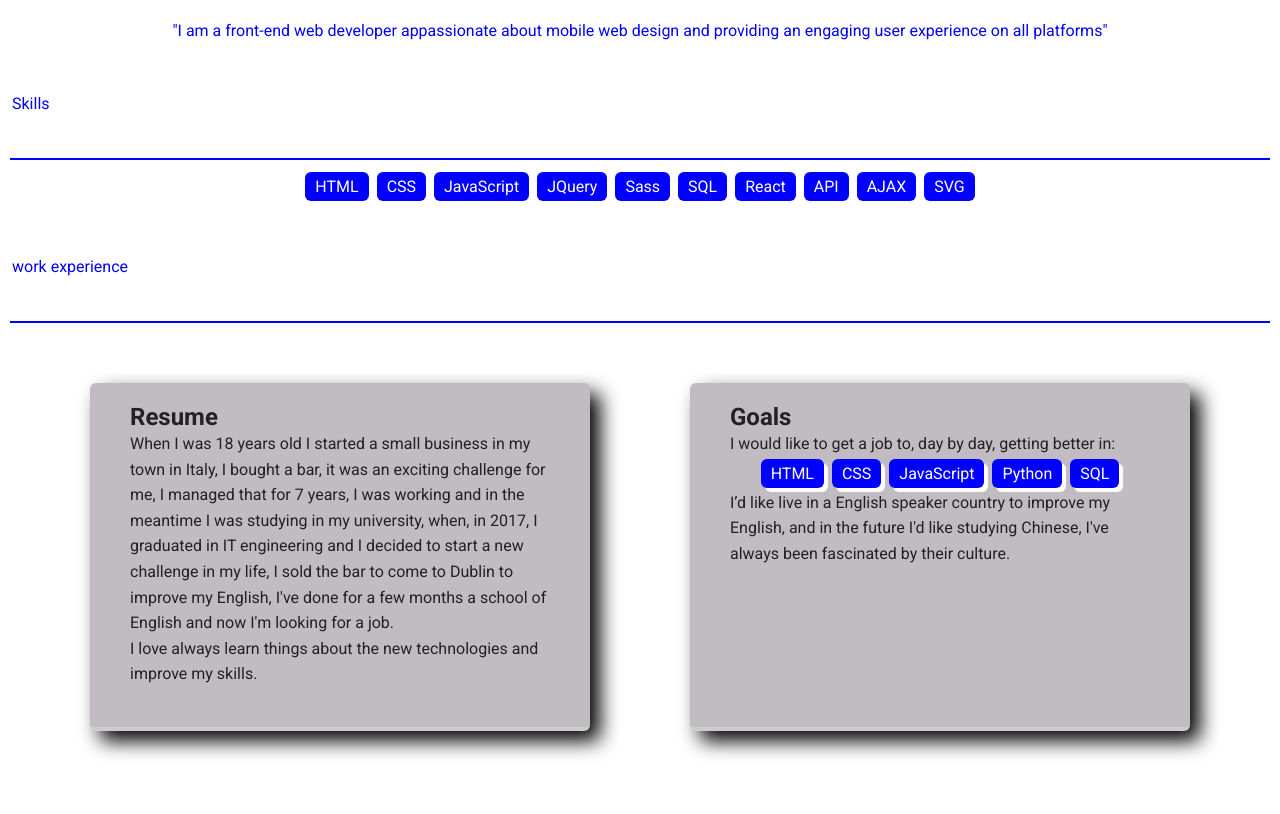
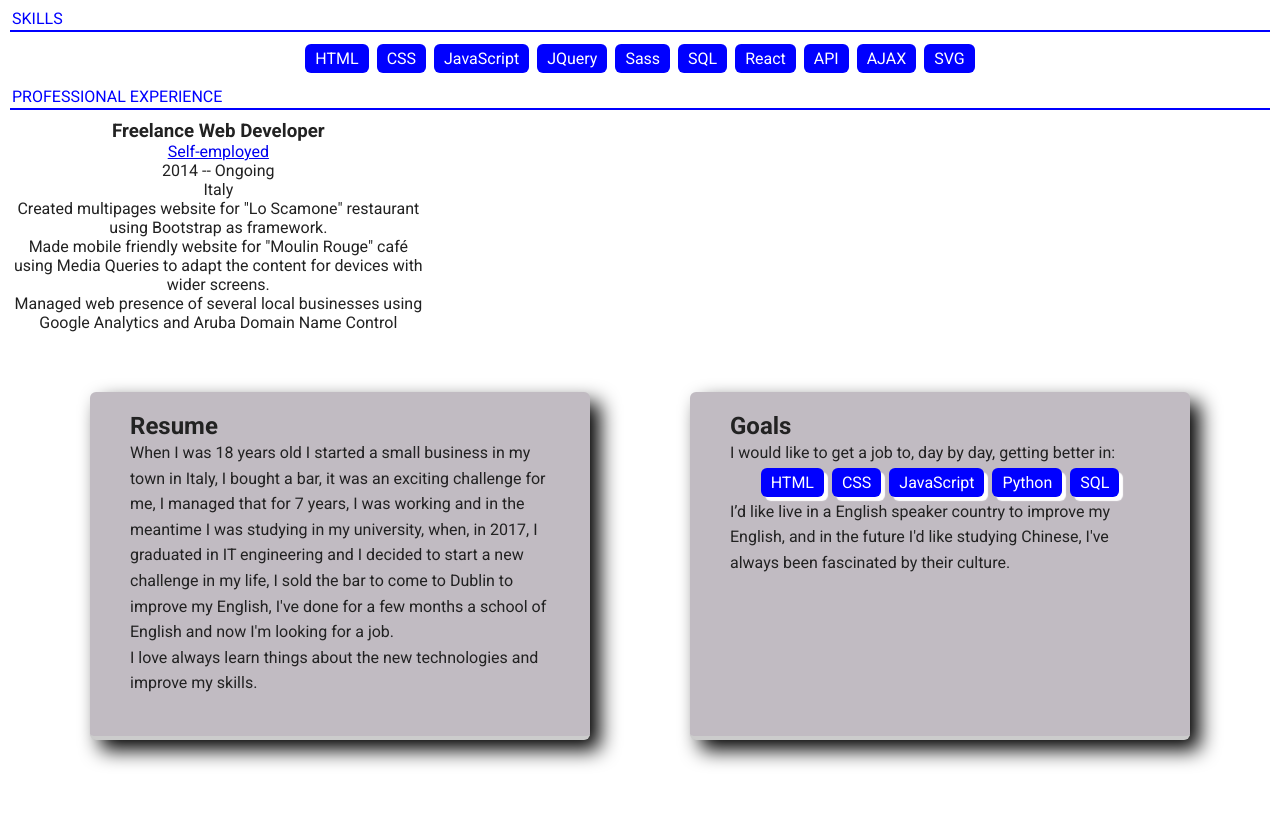
Before and after one commit to lucatardi/Personal-Profile-Page, a plain HTML site: page index.html in a window 1280 px wide. Shown: the part 137-951 px from the top of the page. Drawn offline with Linux system fonts and the light colour scheme; a web font is replaced by a local one.

Commit message:
add first job

```diff
--- a/index.html
+++ b/index.html
@@ -43,8 +43,21 @@
 
 
       <div class="div__title">
-        <p class="text__title"> work experience </p>
+        <p class="text__title"> Professional experience </p>
       </div> <!-- div__summary -->
+      <div class="div__work">
+        <h3 class="text__work--title"> Freelance Web Developer </h3>
+        <a href="#"> Self-employed </a>
+        <p class="text__time"> 2014 -- Ongoing </p>
+        <p class="text__position"> Italy </p>
+        <ul class="responsability">
+          <li> Created multipages website for "Lo Scamone" restaurant using Bootstrap as framework. </li>
+          <li> Made mobile friendly website for "Moulin Rouge" café using Media Queries to adapt the content for devices with wider screens. </li>
+          <li> Managed web presence of several local businesses using Google Analytics and Aruba Domain Name Control </li>
+        </ul>
+      </div>
+
+
     </header>
 
 
--- a/styles.css
+++ b/styles.css
@@ -22,6 +22,7 @@ body {
 
 .text__title {
   color: blue;
+  text-transform: uppercase;
 }
 
 
```
Also changed, not shown: 2 other files.
